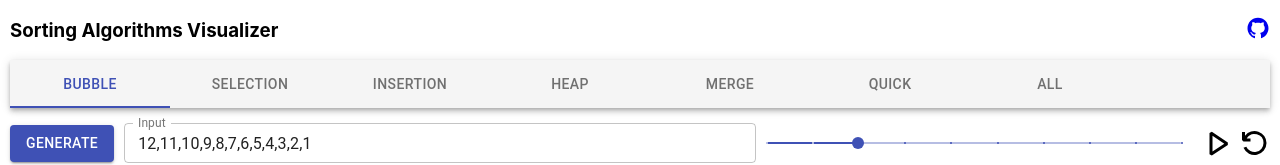
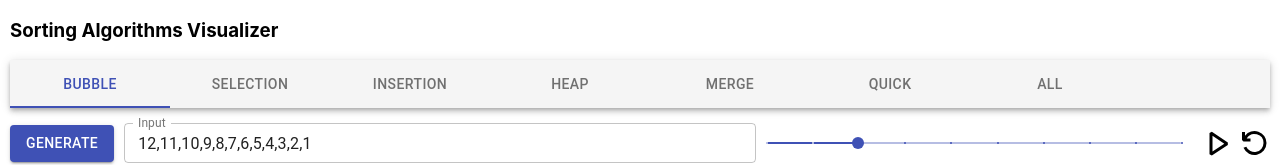
Before and after one commit to YashviSaxena/Algorithm-Visualizer, a React (Vite) app: page / in a window 1280 px wide. Shown: the top 165 px of the page. Built offline with nearby package versions, Linux system fonts and the light colour scheme.

Commit message:
Update NavBar.jsx

```diff
--- a/src/components/NavBar.jsx
+++ b/src/components/NavBar.jsx
@@ -41,7 +41,7 @@ export function NavBar() {
         }}
       >
         <h3>Sorting Algorithms Visualizer</h3>
-        <a href="https://github.com/sadanandpai/sort-visualizer" target="_blank"><AiFillGithub style={{ fontSize: "1.5rem" }} /></a>
+
       </div>
       <AppBar position="static" color="default">
         <Tabs
```
